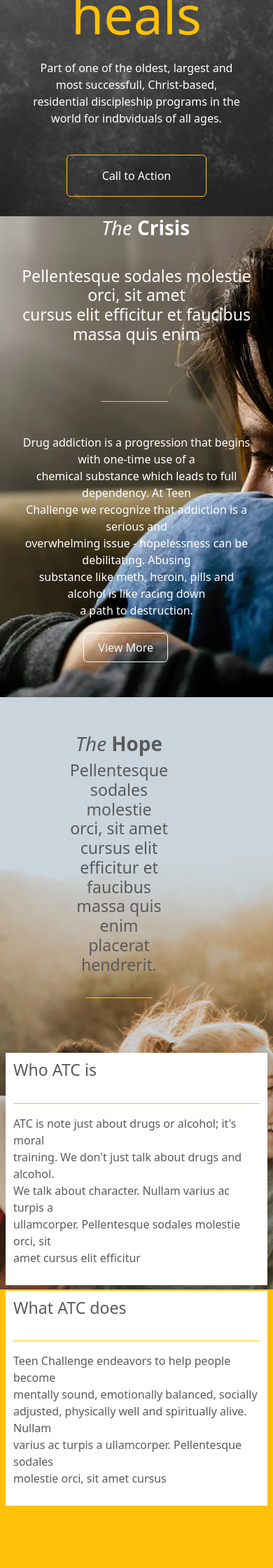
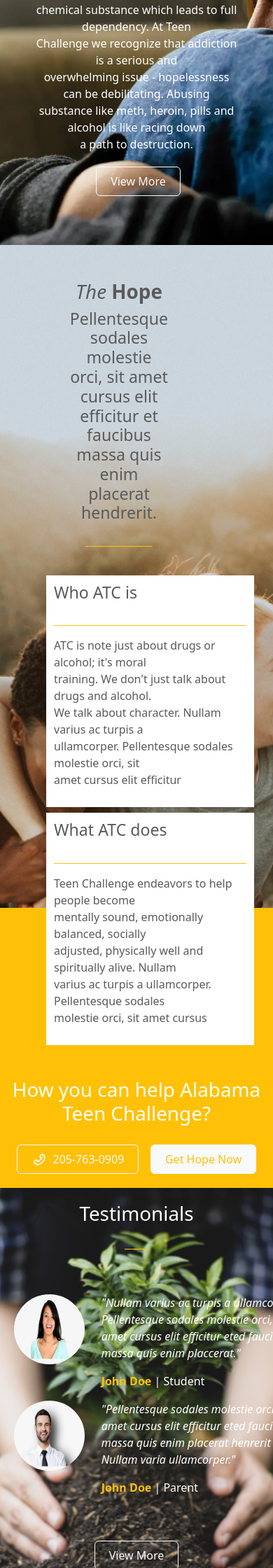
Before and after one commit to AndriiVasyliv/HTML-CSS, a PHP site: page / in a window 390 px wide; the page is wider, and only the part inside the window is pictured. Shown: the part 1240-3480 px from the top of that part at 70% size. Run offline with PHP 8.4, Linux system fonts and the light colour scheme.

Commit message:
resolve conflict whit responsive design and another problem

```diff
--- a/project_1/css/style.css
+++ b/project_1/css/style.css
@@ -73,6 +73,8 @@
     background-position: center;
     padding-left: 40px;
     padding-right: 40px;
+    height: 100%;
+    width: 100%;
 }
 
 .btn {
@@ -89,19 +91,9 @@
 
 @media (max-width: 991px) {
     .content1 {
-        padding-top: 500px;
+        padding: 10px;
     }
 }
-
-@media (max-width: 767px) {
-    .content1 {
-        padding: 0;
-        padding-top: 400px;
-        text-align: center;
-    }
-}
-
-
 
 .text-1 p,
 .text-1 button {
@@ -128,6 +120,7 @@
     background-position: center;
     padding: 100px;
     padding-right: 150px;
+    width: 100%;
 }
 
 #crisis {
@@ -166,7 +159,7 @@
 
 @media (max-width: 767px) {
     .container-2 {
-        padding: 0;
+        padding: 20px;
         text-align: center;
     }
 
@@ -179,23 +172,16 @@
         text-align: center;
     }
     #crisis {
-        text-justify: center;
+        margin: 0;
+        padding-right: 30%;
         text-align: center;
-        margin-right: 40%;
-        margin-left: 35%;
+
     }
 
     #underscore,
     #viewmore {
-        margin-right: 150px;
+        margin-right: 30%;
         padding-bottom: 50px;
-    }
-
-    @media (max-width: 767px) {
-        #underscore {
-            margin-right: 150px;
-            text-align: center;
-        }
     }
 }
 
@@ -224,6 +210,7 @@
     padding-top: 50px;
     padding-right: 150px;
     padding-bottom: 400px;
+    width: 100%;
 }
 
 .bordered-column {
@@ -239,25 +226,10 @@
     color: rgb(90, 90, 90);
 }
 
-
-#colums-2 {
-    position: relative;
-    margin-bottom: 20px;
-}
-.column-container {
-    margin-top: 0px;
-    margin-bottom: 200px;
-    margin-right: 20px;
-    margin-left: 20px;
-}
 .container-3 .column-container {
     position: absolute;
-    bottom: 20px;
-    left: 50%;
-    transform: translateX(-50%);
-    color: #fff;
-    text-align: center;
-    width: 100%;
+    top: 50%;
+    width: 90%;
 }
 
 .container-3 .row-container {
@@ -265,98 +237,41 @@
     bottom: 20px;
     left: 50%;
     transform: translateX(-50%);
-    color: #fff;
     text-align: center;
+    padding-bottom: 20px;
     width: 100%;
+}
+#button-hope {
+    padding: 20px;
 }
 .hope-container {
     margin-bottom: 400px;
 }
-@media (max-width: 821px) {
-    .column-container {
-      flex-direction:row;
-      align-items: center;
-      margin: 20px;
-      padding-right: 40px;
-      padding-bottom: 31px;
-
+@media (max-width: 991px) {
+    .container-3 .column-container {
+        top: 38%;
+        width: 80%;
     }
-    .row-container {
-        position: relative;
-        top: 1100px;
-        flex-direction: column;
-        align-items: center;
-        padding-top: 0;
-        padding-bottom: 0;
-        margin: 0;
-        margin-top: 100px;
-        background-color: #ffc107;
-        height: 350px;
+    .container-3 .row-container {
+        padding-bottom: 10px;
+    }
+}
+@media (max-width: 576px) {
+    .container-3 .column-container {
+        top: 35%;
+        width: 70%;
+        right: 10%;
     }
 
-}
-@media (max-width: 1024px) and (max-height: 1366px) {
-    .column-container {
-        flex-direction: row;
-        align-items: center;
-        margin: 20px;
-        padding-right: 40px;
-        padding-bottom: 31px;
+    .container-3 .row-container {
+        padding-bottom: 0;
+        bottom: 0%;
     }
-    .row-container {
-        position: relative;
-        top: 1100px;
-        flex-direction: column;
-        align-items: center;
-        padding-top: 0;
-        padding-bottom: 0;
-        margin: 0;
-        background-color: #ffc107;
-        height: 350px;
+    .hope-container {
+        margin-bottom: 500px;
     }
 }
-@media only screen and (max-width: 1023px) {
-    .column-container {
-        flex-direction: column;
-        align-items: center;
-        margin: 20px;
-        padding-right: 40px;
-        padding-bottom: 31px;
-    }
-    .row-container {
-        position: relative;
-        top: 1000px;
-        flex-direction: column;
-        align-items: center;
-        padding-top: 0;
-        padding-bottom: 0;
-        margin: 0;
-        background-color: #ffc107;
-        height: 350px;
-    }
-}
-@media (max-width: 414px) {
-    .column-container {
-      flex-direction:row;
-      align-items: center;
-      margin: 20px;
-      padding-right: 40px;
-      padding-bottom: 31px;
 
-    }
-    .row-container {
-        position: relative;
-        top: 1100px;
-        flex-direction: column;
-        align-items: center;
-        padding-top: 0;
-        padding-bottom: 0;
-        margin: 0;
-        margin-top: 90px;
-        background-color: #ffc107;
-        height: 350px;
-    }
-}
 /* For fourth page TESTIMONIALS */
 .container-4 {
     background-image: url('../image/testimonials.png');
@@ -365,4 +280,18 @@
     background-position: center;
     padding: 100px;
     padding-right: 150px;
+    width: 100%;
 }
+#underscore4 {
+    text-decoration: none;
+    background-image: linear-gradient(#ffc107, #ffc107);
+    background-position: bottom;
+    background-repeat: no-repeat;
+    background-size: 10% 1px;
+    padding-bottom: 2px;
+}
+@media (max-width: 991px) {
+    .container-4 {
+        padding: 20px;
+    }
+}
--- a/project_1/index.html
+++ b/project_1/index.html
@@ -14,59 +14,38 @@
 
         <!-- Navbar -->
         <div class="row justify-content-center">
-            <nav class="navbar navbar-expand-lg navbar-light justify-content-around">
-                <div class="col-lg-2 p-3">
-
+            <nav class="navbar navbar-expand-lg navbar-light justify-content-between">
+    <div class="container">
         <a class="navbar-brand" href="#"><img src="image/logo.png" class="img-fluid align-items-center" alt="logo"></a>
 
+        <button class="navbar-toggler" type="button" data-bs-toggle="collapse" data-bs-target="#navbarNav" aria-controls="navbarNav" aria-expanded="false" aria-label="Toggle navigation">
+            <span class="navbar-toggler-icon"></span>
+        </button>
 
-                </div>
-
-                <div class="col-lg-7 col-sm-12 align-self-center">
-                    <div class="row">
-                        <div class="col-sm-1">
-                            <p><a href="#" class="link-light link-offset-2 link-underline-opacity-25 link-underline-opacity-100-hover">
-                                HOME
-                                </a>
-                            </p>
-                        </div>
-                        <div class="col-sm-2">
-                            <p><a href="#" class="link-light link-offset-2 link-underline-opacity-25 link-underline-opacity-100-hover">
-                                THE CRISIS
-                                </a>
-                            </p>
-                        </div>
-                        <div class="col-sm-2">
-                            <p><a href="#" class="link-light link-offset-2 link-underline-opacity-25 link-underline-opacity-100-hover">
-                                THE HOPE
-                                </a>
-                            </p>
-                        </div>
-                        <div class="col-sm-2">
-                            <p><a href="#" class="link-light link-offset-2 link-underline-opacity-25 link-underline-opacity-100-hover">
-                                TESTIMONIALS
-                                </a>
-                            </p>
-                        </div>
-                        <div class="col-sm-1">
-                            <p><a href="#" class="link-light link-offset-2 link-underline-opacity-25 link-underline-opacity-100-hover">
-                                ABOUT
-                                </a>
-                            </p>
-                        </div>
-                        <div class="col-sm-3">
-                            <p><a href="#" class="link-light link-offset-2 link-underline-opacity-25 link-underline-opacity-100-hover">
-                                GET INVOLVED
-                                </a>
-                            </p>
-                        </div>
-                        <div class="col-sm-1">
-                            <p><a href="#" class="link-light link-offset-2 link-underline-opacity-25 link-underline-opacity-100-hover">
-                                NEWS
-                                </a>
-                            </p>
-                        </div>
-                    </div>
+        <div class="collapse navbar-collapse" id="navbarNav">
+            <ul class="navbar-nav">
+                <li class="nav-item">
+                    <a class="nav-link" href="#">HOME</a>
+                </li>
+                <li class="nav-item">
+                    <a class="nav-link" href="#">THE CRISIS</a>
+                </li>
+                <li class="nav-item">
+                    <a class="nav-link" href="#">THE HOPE</a>
+                </li>
+                <li class="nav-item">
+                    <a class="nav-link" href="#">TESTIMONIALS</a>
+                </li>
+                <li class="nav-item">
+                    <a class="nav-link" href="#">ABOUT</a>
+                </li>
+                <li class="nav-item">
+                    <a class="nav-link" href="#">GET INVOLVED</a>
+                </li>
+                <li class="nav-item">
+                    <a class="nav-link" href="#">NEWS</a>
+                </li>
+            </ul>
         </div>
 
 
@@ -174,8 +153,8 @@
         </div>
 
         <div class="column-container">
-            <div id="colums-2" class="row justify-content-center">
-                <div id="atc1" class="col-lg-6 col-md-12 mb-2 align-items-end justify-content-around text-start text-gray bordered-column">
+            <div id="colums-2" class="row">
+                <div id="atc1" class="col-lg-6 col-md-12 mb-2 justify-content-around text-start text-gray bordered-column">
                    <h3> Who ATC is</h3>
                    <p id="underscore2" class="text-center">&nbsp&nbsp&nbsp&nbsp&nbsp&nbsp&nbsp&nbsp&nbsp&nbsp&nbsp&nbsp&nbsp&nbsp&nbsp&nbsp&nbsp&nbsp&nbsp&nbsp&nbsp&nbsp&nbsp</p>
                    <p>ATC is note just about drugs or alcohol; it's moral <br>
@@ -185,7 +164,7 @@
                     amet cursus elit efficitur
                     </p>
                 </div>
-                <div id="atc2" class="col-lg-6 col-md-12 align-items-end justify-content-around text-start text-gray bordered-column">
+                <div id="atc2" class="col-lg-6 col-md-12 justify-content-around text-start text-gray bordered-column">
                     <h3>What ATC does</h3>
                     <p id="underscore2" class="text-center">&nbsp&nbsp&nbsp&nbsp&nbsp&nbsp&nbsp&nbsp&nbsp&nbsp&nbsp&nbsp&nbsp&nbsp&nbsp&nbsp&nbsp&nbsp&nbsp&nbsp&nbsp&nbsp&nbsp</p>
                     <p >Teen Challenge endeavors to help people become <br>
@@ -199,19 +178,17 @@
         </div>
 
         <div class="row-container">
-            <div class="row">
+
             <div class="col d-flex mt-5 align-items-end justify-content-center text-center text-white">
                 <h1>How you can  help Alabama Teen Challenge?</h1>
             </div>
-            </div>
-            <div class="row justify-content-center">
-                <div class="col-lg-2 col-md-12 mt-4 mb-5 align-items-end text-center">
+
+            <div id="button-hope" class="col-lg-12 text-center">
                 <button type="button" class="btn btn-outline-light text-nowrap"><i class="icon-phone-outline"></i>&nbsp 205-763-0909</button>
-                </div>
-                <div class="col-lg-2 col-md-12 mt-4 mb-5 align-items-end text-center">
+                &nbsp&nbsp
                 <button type="button" class="btn btn-light text-yellow text-nowrap">Get Hope Now</button>
             </div>
-            </div>
+
         </div>
     </div>
 
@@ -220,26 +197,27 @@
         <div class="row justify-content-center">
             <div class="col text-center text-white">
                 <h1>Testimonials</h1>
-                <p id="underscore" class="text-center">&nbsp</p>
+                <p id="underscore4" class="text-center">&nbsp</p>
             </div>
         </div>
+
         <div class="row justify-content-center mt-5 mb-5 text-white">
-            <div class="col-lg-2 col-sm-2">
-                <p>image</p>
+            <div class="col-lg-1 col-md-2 col-4 d-flex justify-content-center">
+                <p><img src="image/women_testimonials1.png" class="img-fluid rounded-circle" alt="Image Student"></p>
             </div>
-            <div class="col-lg-4 col-sm-10">
+            <div class="col-lg-4 col-md-9 col-8 justify-content-between text-nowrap">
                 <p><i>
                     "Nullam varius ac turpis a ullamcorper. <br>
                     Pellentesque sodales molestie orci, sit <br>
                     amet cursus elit efficitur eted faucibus <br>
                     massa quis enim placcerat."
                 </i></p>
-                <p><strong class="text-yellow"> John Doe </strong>| Student</p>
+                <p><strong class="text-yellow text-nowrap"> John Doe </strong>| Student</p>
             </div>
-            <div class="col-lg-2 col-sm-2">
-                <p>image</p>
+            <div class="col-lg-1 col-md-2 col-4">
+                <p><img src="image/men_testimonials1.png" class="img-fluid rounded-circle" alt="Image Student"></p>
             </div>
-            <div class="col-lg-4 col-sm-10">
+            <div class="col-lg-4 col-md-9 col-8 text-nowrap">
                 <p><i>
                     "Pellentesque sodales molestie orci, sit <br>
                     amet cursus elit efficitur eted faucibus <br>
```
Also changed, not shown: project_1/image/men_testimonials.png (added), project_1/image/men_testimonials1.png (added), project_1/image/women_testimonials.png (added), project_1/image/women_testimonials1.png (added), 1 other file. Lines whose indentation alone changed are shown as unchanged.
